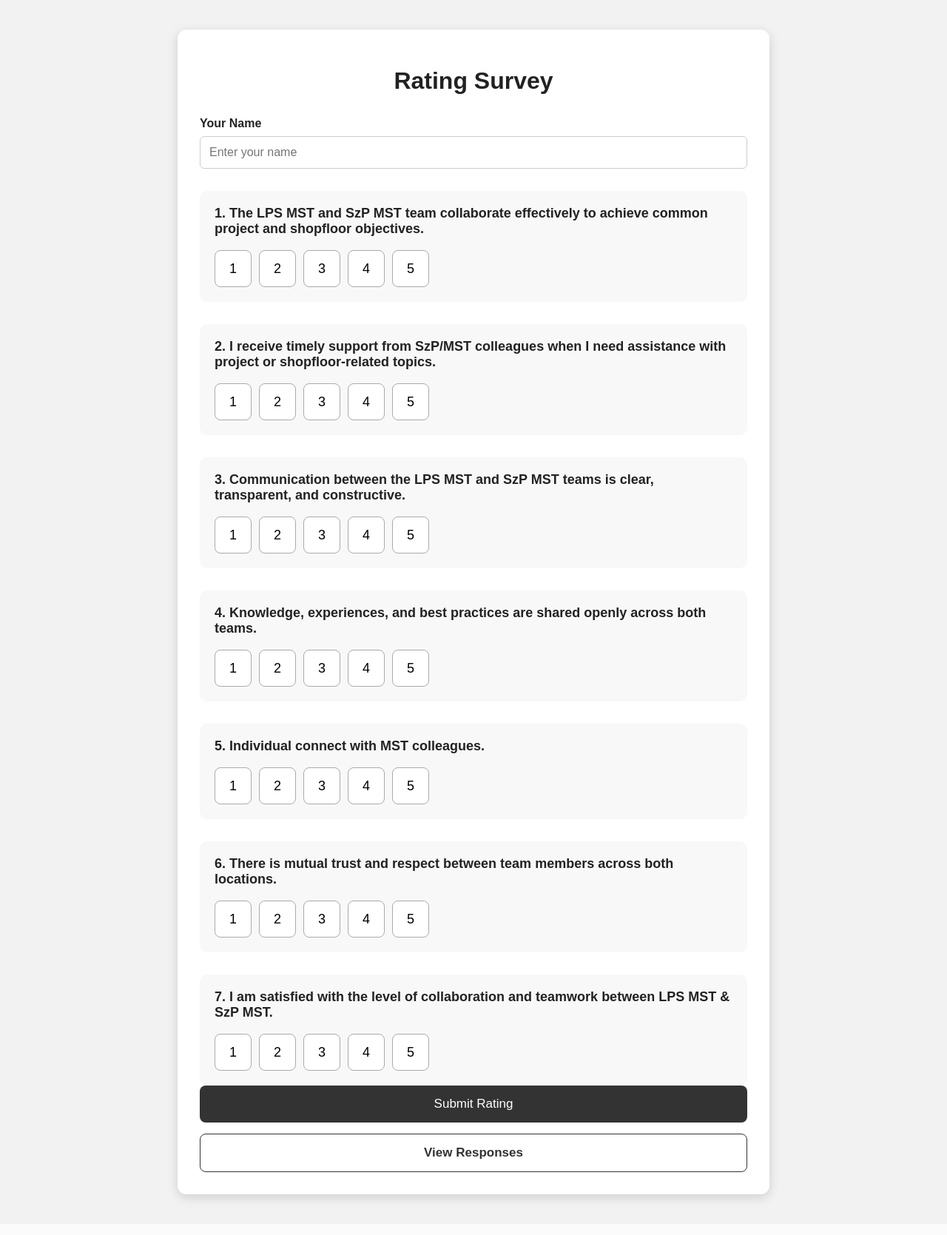
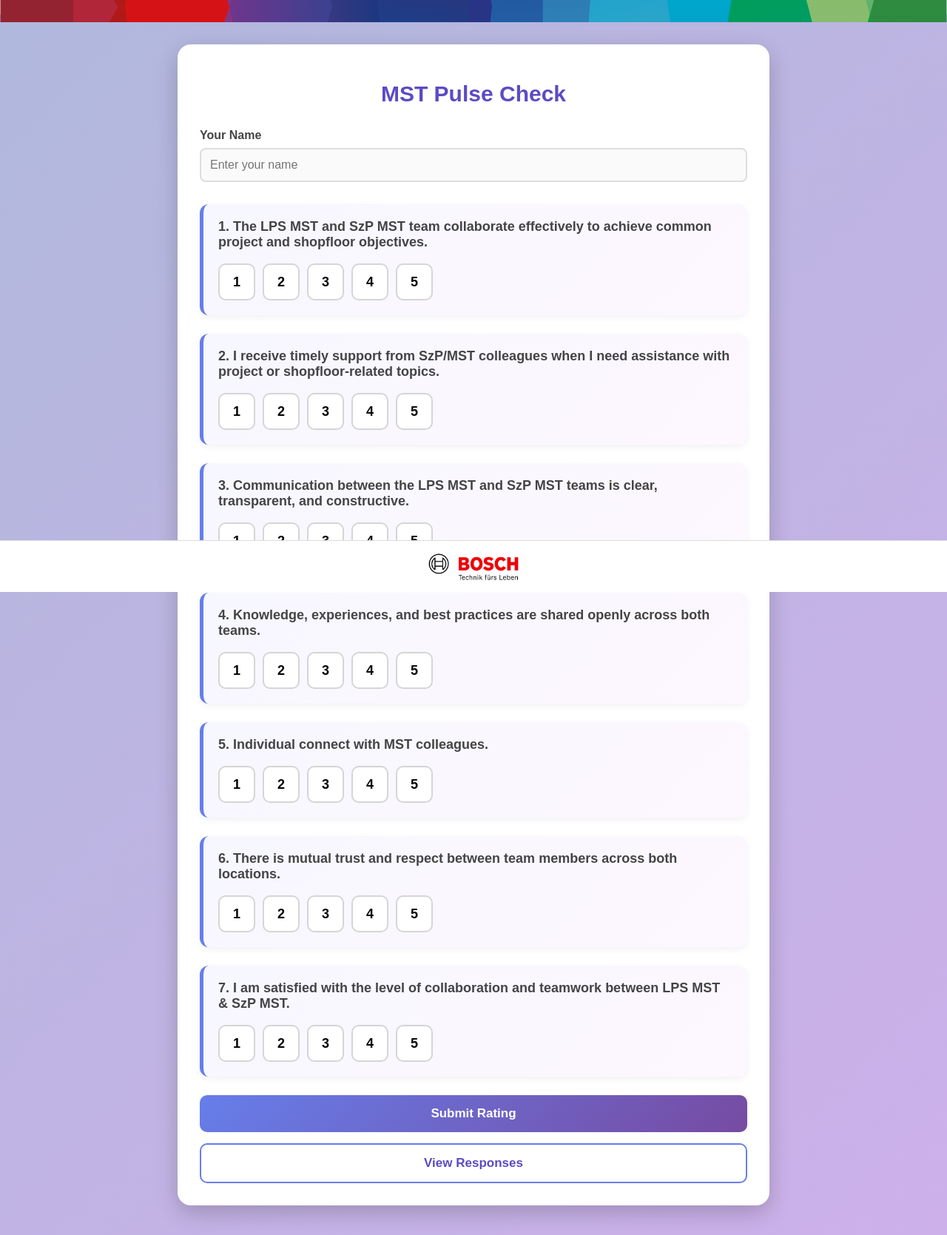
Before and after one commit to kus7nh-bit/quizrating, a Flask app: page / in a window 1280 px wide. Shown: the whole page at 74% size. Before the commit the page ends 1627 px from the top, so only its background shows below. Run offline with Flask 3, Linux system fonts and the light colour scheme.

Commit message:
second commit

```diff
--- a/static/style.css
+++ b/static/style.css
@@ -1,314 +1,364 @@
-
 * {
   box-sizing: border-box;
   }
 
 body {
+margin: 0;
+font-family: Arial, sans-serif;
+background: linear-gradient(135deg, #b0b8dc, #cdb0ea);
+color: #222;
+min-height: 100vh;
 
-    margin: 0;
-
-    font-family: Arial, sans-serif;
-
-    background: #f2f2f2;
-
-    color: #222;
 }
 
+/* ================================
+MAIN CONTAINER
+================================ */
 
 .container {
-
 width: 90%;
-
 max-width: 800px;
-
 margin: 40px auto;
-
 background: white;
-
 padding: 30px;
-
-    border-radius: 12px;
-
-    box-shadow: 0 4px 15px rgba(0,0,0,0.15);
+border-radius: 18px;
+box-shadow: 0 10px 30px rgba(0, 0, 0, 0.2);
 }
 
+/* ================================
+HEADING
+================================ */
 
 h1 {
+text-align: center;
+margin-bottom: 30px;
+color: #5b4bc4;
+font-size: 30px;
+}
 
-    text-align: center;
+/* ================================
+NAME BOX
+================================ */
 
+.name-box {
 margin-bottom: 30px;
 }
 
-
-.name-box {
-
-    margin-bottom: 30px;
+.name-box label,
+.results-section label {
+display: block;
+font-weight: bold;
+margin-bottom: 8px;
+color: #444;
 }
 
+/* ================================
+INPUT / SELECT
+================================ */
 
-.name-box label,
-.results-section label {
+input,
+select {
+width: 100%;
+padding: 12px;
+border: 2px solid #ddd;
+border-radius: 8px;
+font-size: 16px;
+outline: none;
+transition: 0.2s ease;
+background: #fafafa;
+}
 
-    display: block;
+input:focus,
+select:focus {
+border-color: #667eea;
+background: white;
+box-shadow: 0 0 0 3px rgba(102, 126, 234, 0.15);
+}
 
+/* ================================
+QUESTIONS
+================================ */
+
+.question {
+margin-top: 25px;
+padding: 20px;
+background: linear-gradient(135deg, #f7f7ff, #fdf7ff);
+border-radius: 12px;
+border-left: 5px solid #667eea;
+box-shadow: 0 3px 10px rgba(0, 0, 0, 0.06);
+}
+
+.question h3 {
+margin-top: 0;
+font-size: 18px;
+color: #444;
+}
+
+/* ================================
+RATING BUTTONS
+================================ */
+
+.rating {
+display: flex;
+gap: 10px;
+margin-top: 15px;
+flex-wrap: wrap;
+}
+
+.rating button {
+width: 50px;
+height: 50px;
+border: 2px solid #d5d5d5;
+background: white;
+border-radius: 10px;
+font-size: 18px;
 font-weight: bold;
+cursor: pointer;
+transition: all 0.2s ease;
+}
 
+/* Rating button hover */
+
+.rating button:hover {
+transform: translateY(-3px);
+border-color: #667eea;
+background: #f0f1ff;
+}
+
+/* Selected rating */
+
+.rating button.selected {
+background: linear-gradient(135deg, #667eea, #764ba2);
+color: white;
+border-color: #667eea;
+transform: scale(1.08);
+box-shadow: 0 4px 10px rgba(102, 126, 234, 0.35);
+}
+
+/* ================================
+SUBMIT BUTTON
+================================ */
+
+.submit-btn {
+width: 100%;
+padding: 15px;
+margin-top: 25px;
+border: none;
+border-radius: 10px;
+background: linear-gradient(135deg, #667eea, #764ba2);
+color: white;
+font-size: 17px;
+font-weight: bold;
+cursor: pointer;
+transition: all 0.2s ease;
+}
+
+.submit-btn:hover {
+transform: translateY(-2px);
+box-shadow: 0 6px 15px rgba(102, 126, 234, 0.35);
+}
+
+/* ================================
+RESULTS SECTION
+================================ */
+
+.results-section {
+margin-top: 50px;
+padding-top: 30px;
+border-top: 2px solid #eee;
+}
+
+#resultContainer {
+margin-top: 30px;
+}
+
+/* ================================
+RESULT ROW
+================================ */
+
+.result-row {
+margin-bottom: 20px;
+}
+
+.result-question {
+font-weight: bold;
 margin-bottom: 8px;
 }
 
+/* ================================
+RESULT ITEM
+================================ */
 
-input,
-select {
-
-    width: 100%;
-
-    padding: 12px;
-
-    border: 1px solid #ccc;
-
-    border-radius: 6px;
-
-    font-size: 16px;
+.result-item {
+margin-bottom: 25px;
+padding: 18px;
+background: #fafaff;
+border-radius: 12px;
+border: 1px solid #eee;
 }
 
+/* ================================
+RESULT QUESTION
+================================ */
 
-.question {
-
-    margin-top: 30px;
-
-    padding: 20px;
-
-    background: #f8f8f8;
-
-    border-radius: 10px;
+.result-item .question {
+margin: 0 0 12px 0;
+padding: 0;
+background: none;
+border: none;
+box-shadow: none;
+font-weight: bold;
+color: #444;
 }
 
-
-.question h3 {
-
-    margin-top: 0;
-
-    font-size: 18px;
-}
-
-
-.rating {
-
-    display: flex;
-
-    gap: 10px;
-}
-
-
-.rating button {
-
-    width: 50px;
-
-    height: 50px;
-
-    border: 1px solid #aaa;
-
-    background: white;
-
-    border-radius: 8px;
-
-    font-size: 18px;
-
-    cursor: pointer;
-}
-
-
-.rating button:hover {
-
-    background: #ddd;
-}
-
-
-.rating button.selected {
-
-    background: #333;
-
-    color: white;
-
-    border-color: #333;
-}
-
-
-.submit-btn {
-
-    width: 100%;
-
-    padding: 15px;
-
-    border: none;
-
-    border-radius: 8px;
-
-    background: #333;
-
-    color: white;
-
-    font-size: 17px;
-
-    cursor: pointer;
-}
-
-
-.submit-btn:hover {
-
-    background: #555;
-}
-
-
-.results-section {
-
-    margin-top: 50px;
-
-    padding-top: 30px;
-
-    border-top: 1px solid #ddd;
-}
-
-
-#resultContainer {
-
-    margin-top: 30px;
-}
-
-
-.result-row {
-
-    margin-bottom: 20px;
-}
-
-
-.result-question {
-
-    font-weight: bold;
-
-    margin-bottom: 8px;
-}
-
+/* ================================
+RATING BAR
+================================ */
 
 .bar-container {
-
 width: 100%;
-
-    height: 35px;
-
+height: 38px;
 background: #eee;
-
-    border-radius: 6px;
-
+border-radius: 20px;
 overflow: hidden;
 }
 
-
 .bar {
-
 height: 100%;
-
-    background: #333;
-
+background: linear-gradient(90deg, #667eea, #764ba2);
 color: white;
-
 display: flex;
-
 align-items: center;
-
-    padding-left: 10px;
-
+padding-left: 15px;
 font-weight: bold;
+border-radius: 20px;
+transition: width 0.5s ease;
 }
 
+/* ================================
+AVERAGE
+================================ */
 
 .average {
-
 margin-top: 25px;
-
-    padding: 15px;
-
-    background: #f5f5f5;
-
-    border-radius: 8px;
-
+padding: 18px;
+background: linear-gradient(135deg, #667eea, #764ba2);
+color: white;
+border-radius: 12px;
 font-size: 18px;
-
 font-weight: bold;
+text-align: center;
 }
 
-/* ========================================
+/* ================================
 VIEW RESPONSES BUTTON
-======================================== */
+================================ */
 
 .view-responses-btn {
-
 width: 100%;
-
 margin-top: 15px;
-
 padding: 15px;
-
-    border: 1px solid #333;
-
-    border-radius: 8px;
-
+border: 2px solid #667eea;
+border-radius: 10px;
 background: white;
-
-    color: #333;
-
+color: #5b4bc4;
 font-size: 17px;
-
 font-weight: bold;
-
 cursor: pointer;
-
 transition: all 0.2s ease;
 }
 
+.view-responses-btn:hover {
+background: linear-gradient(135deg, #667eea, #764ba2);
+color: white;
+transform: translateY(-2px);
+}
 
-.view-responses-btn:hover {
+/* ================================
+BACK TO SURVEY BUTTON
+================================ */
 
-    background: #333;
+.back-survey-btn {
+width: 100%;
+margin-top: 30px;
+padding: 15px;
+border: none;
+border-radius: 10px;
+background: linear-gradient(135deg, #ff758c, #ff7eb3);
+color: white;
+font-size: 17px;
+font-weight: bold;
+cursor: pointer;
+transition: all 0.2s ease;
+}
 
-    color: white;
+.back-survey-btn:hover {
+transform: translateY(-2px);
+box-shadow: 0 6px 15px rgba(255, 117, 140, 0.35);
+}
+
+/* ================================
+MOBILE RESPONSIVE
+================================ */
+
+@media (max-width: 600px) {
+.container {
+    width: 95%;
+    padding: 20px;
+    margin: 20px auto;
+}
+
+h1 {
+    font-size: 24px;
+}
+
+.rating {
+    justify-content: center;
+}
+
+.rating button {
+    width: 45px;
+    height: 45px;
+}
 
 }
 
+.bosch-header{
+    width:100%;
+    height:20px;
+    background:#ffffff;
+    display:flex;
+    justify-content:center;
+    align-items:center;
+    border-bottom:1px solid #ddd;
+}
 
-/* ========================================
-   BACK TO SURVEY BUTTON
-======================================== */
+.bosch-header img{
+    width:100%;
+    height:40px;
+    object-fit:cover;
+}
 
-.back-survey-btn {
+.bosch-footer{
+    position: fixed;
+    bottom: 0;
+    left: 0;
 
     width: 100%;
+    height: 70px;
 
-    margin-top: 30px;
+    background: #ffffff;
 
-    padding: 15px;
+    display: flex;
+    justify-content: center;
+    align-items: center;
 
-    border: none;
+    border-top: 1px solid #ddd;
 
-    border-radius: 8px;
-
-    background: #333;
-
-    color: white;
-
-    font-size: 17px;
-
-    font-weight: bold;
-
-    cursor: pointer;
-
-    transition: background 0.2s ease;
+    z-index: 1000;
 }
 
-
-.back-survey-btn:hover {
-
-    background: #555;
-
+.bosch-footer img{
+    height: 70px;
+    width: auto;
 }
--- a/templates/index.html
+++ b/templates/index.html
@@ -9,7 +9,7 @@
     <meta name="viewport"
           content="width=device-width, initial-scale=1.0">
 
-    <title>Rating App</title>
+    <title>MST Pulse Check</title>
 
     <link rel="stylesheet"
           href="{{ url_for('static', filename='style.css') }}">
@@ -17,10 +17,13 @@
 </head>
 
 <body>
+    <header class="bosch-header">
+        <img src="/static/images/Bosch_Header(1).svg" alt="Bosch Header">
+    </header>
 
 <div class="container">
 
-    <h1>Rating Survey</h1>
+    <h1>MST Pulse Check</h1>
 
     <!-- ========================= -->
     <!-- PARTICIPANT SECTION -->
@@ -214,6 +217,14 @@ function goToResponses() {
     src="{{ url_for('static', filename='script.js') }}">
 </script>
 
+<footer class="bosch-footer">
+
+    <img
+        src="{{ url_for('static', filename='images/Bosch_Logo_Text.png') }}"
+        alt="Bosch Footer">
+
+</footer>
+
 </body>
 
 </html>
--- a/templates/responses.html
+++ b/templates/responses.html
@@ -17,6 +17,9 @@
 
 
 <body>
+    <header class="bosch-header">
+        <img src="/static/images/Bosch_Header(1).svg" alt="Bosch Header">
+    </header>
 
 
 <div class="container">
```
Also changed, not shown: static/images/Bosch_Header(1).svg (added), static/images/Bosch_Logo_Text.png (added). Lines whose indentation alone changed are shown as unchanged.
